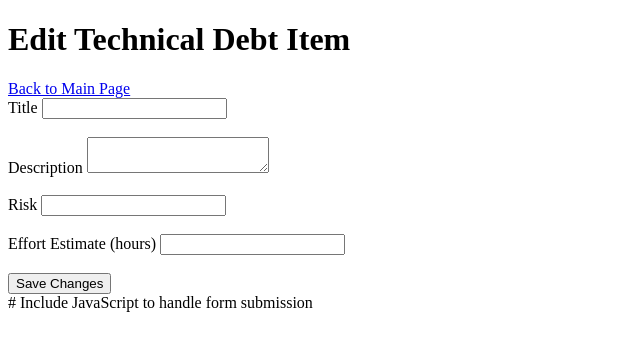
After one commit to simra333/Technical_Debt_Tracker, a Flask app: template app/templates/edit.html in a window 1280 px wide. The commit adds this page. Shown: the top 351 px of the page, without its empty margins (0-640 px from the left). Run offline with Flask 3, Linux system fonts and the light colour scheme; the template is opened without the code that fills it, so the values that code supplies are empty.

Commit message:
Added add.html + edit.html files and routes

```diff
--- /dev/null
+++ b/app/templates/edit.html
@@ -0,0 +1,35 @@
+<!DOCTYPE html>
+<html>
+    <head>
+        <title>Edit Technical Debt Item</title>
+    </head>
+    <body>
+        <h1>Edit Technical Debt Item</h1>
+        <a href="/">Back to Main Page</a>
+
+        <form id = "edit-form">
+            <input type="hidden" id="debt-id" value="{{debt_id}}">
+
+            <label for="title">Title</label>
+            <input type="text" id="title" name="title" value="{{debt_item.title}}" required>
+            <br><br>
+
+            <label for="description">Description</label>
+            <textarea id="description" name="description" required>{{debt_item.description}}</textarea>
+            <br><br>
+
+            <label for ="risk">Risk</label>
+            <input type="number" id="risk" name="risk" value="{{debt_item.risk}}" required>
+            <br><br>
+
+            <label for="effort_estimate">Effort Estimate (hours)</label>
+            <input type="number" id="effort_estimate" name="effort_estimate" value="{{debt_item.effort_estimate}}" required>
+            <br><br>
+
+            <button type="submit">Save Changes</button>
+        </form>
+
+        # Include JavaScript to handle form submission
+
+    </body>
+</html>
--- a/app/templates/index.html
+++ b/app/templates/index.html
@@ -5,7 +5,7 @@
 </head>
 <body>
     <h1>Technical Debt Items</h1>
-    <a href="/ui/add">Add New Item</a>
+    <a href="/add">Add New Item</a>
     <ul id="debt-list"></ul>
         <!-- JavaScript to fetch and display technical debt items here -->
     </ul>
```
Also changed, not shown: app/routes.py (+10 -0 lines), app/templates/add.html (added, +29 -0 lines).
